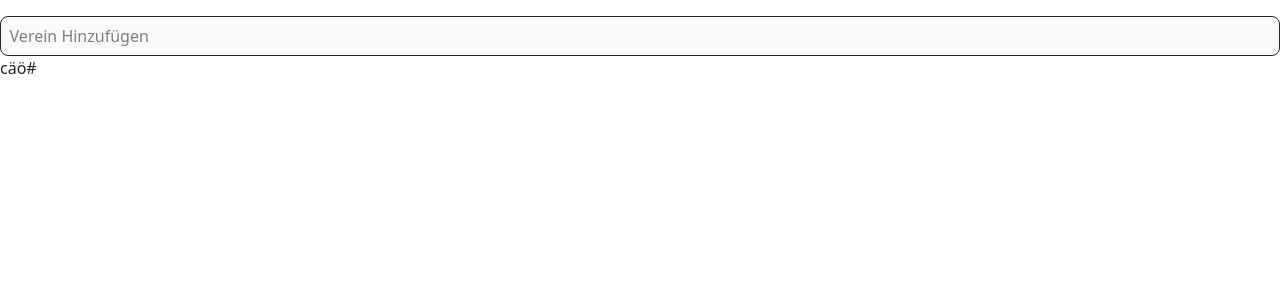
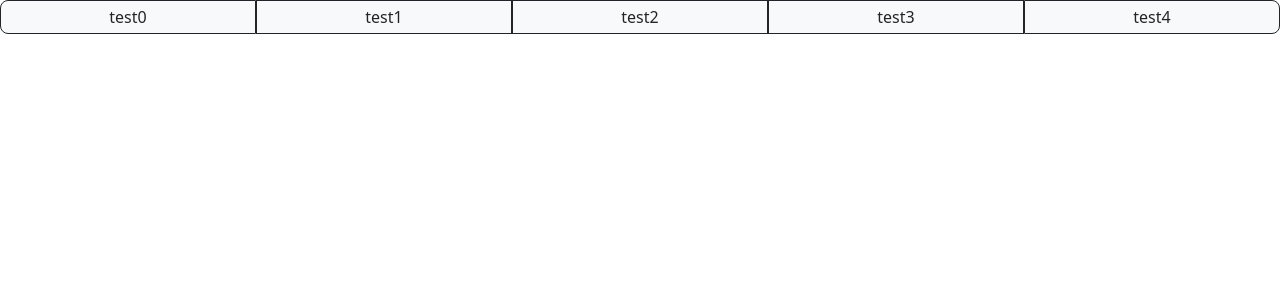
Before and after one commit to MBD-Team/CustomMBDComponents, a Vue app: page / in a window 1280 px wide. Shown: the top 300 px of the page. Built offline with nearby package versions, Linux system fonts and the light colour scheme.

Commit message:
fix checkboxgroup styling

```diff
--- a/src/App.vue
+++ b/src/App.vue
@@ -1,17 +1,6 @@
 <template>
   <div>
-    <MultiSelect
-      v-model="selectNew"
-      v-model:selected="selectedNew"
-      :options="optionsNew"
-      :placeholder="'Verein Hinzufügen'"
-      :option-projection="e => e.name"
-      :key-extractor="e => e.id"
-    ></MultiSelect>
-    <Modal>
-      <Select v-model="selectNew" :options="optionsNew" :placeholder="'Verein Hinzufügen'" :option-projection="e => e.name"></Select>
-      <template #button>cäö#</template>
-    </Modal>
+    <CheckboxGroup :options="optionsNew"></CheckboxGroup>
   </div>
 </template>
 <script lang="ts" setup>
@@ -19,21 +8,17 @@ import { ref } from 'vue';
 import MultiSelect from '../src/components/SexyInputs/MultiSelect.vue';
 import Select from '../src/components/SexyInputs/Select.vue';
 import Modal from '../src/components/Modal.vue';
+import CheckboxGroup from '../src/components/SexyInputs/CheckboxGroup.vue';
 const selectedNew = ref([]);
 
 const selectNew = ref('');
 const optionsNew = ref(
-  Array(5000)
+  Array(5)
     .fill(0)
     .map((_, i) => ({
-      name: 'SV Test ##' + i,
-      id: i,
-      federation_id: 1,
-      address: ' ,\n ' + Math.random(),
-      housenumber: Math.random(),
-      latitude: Math.random(),
-      longitude: Math.random(),
-      zip: Math.random(),
+      text: 'test' + i,
+      value: i,
+      active: false,
     }))
 );
 </script>
--- a/src/components/SexyInputs/CheckboxGroup.vue
+++ b/src/components/SexyInputs/CheckboxGroup.vue
@@ -2,7 +2,7 @@
   <div class="buttonGroup">
     <button
       v-for="option of options"
-      class="button shadow-none"
+      class="button shadow-none border border-dark py-1"
       v-bind="$attrs"
       :class="option.active ? activeClass : defaultClass"
       @click="option.active = !option.active"
@@ -20,7 +20,6 @@ export default {
 </script>
 <script setup lang="ts">
 import { computed, ref, toRefs } from 'vue';
-import Button from '../../exampleStories/Button.vue';
 import Error from './common/Error.vue';
 import { getErrorMessage } from './Index';
 const props = withDefaults(
@@ -33,7 +32,13 @@ const props = withDefaults(
     errorColor?: string;
     borderColor?: string;
   }>(),
-  { defaultClass: 'bg-light text-dark', activeClass: 'bg-dark text-light', error: '', errorColor: 'red', name: '' }
+  {
+    defaultClass: 'bg-light text-dark',
+    activeClass: 'bg-success text-light',
+    error: '',
+    errorColor: 'red',
+    name: '',
+  }
 );
 const { options, error, errorColor, borderColor, name } = toRefs(props);
 
```
